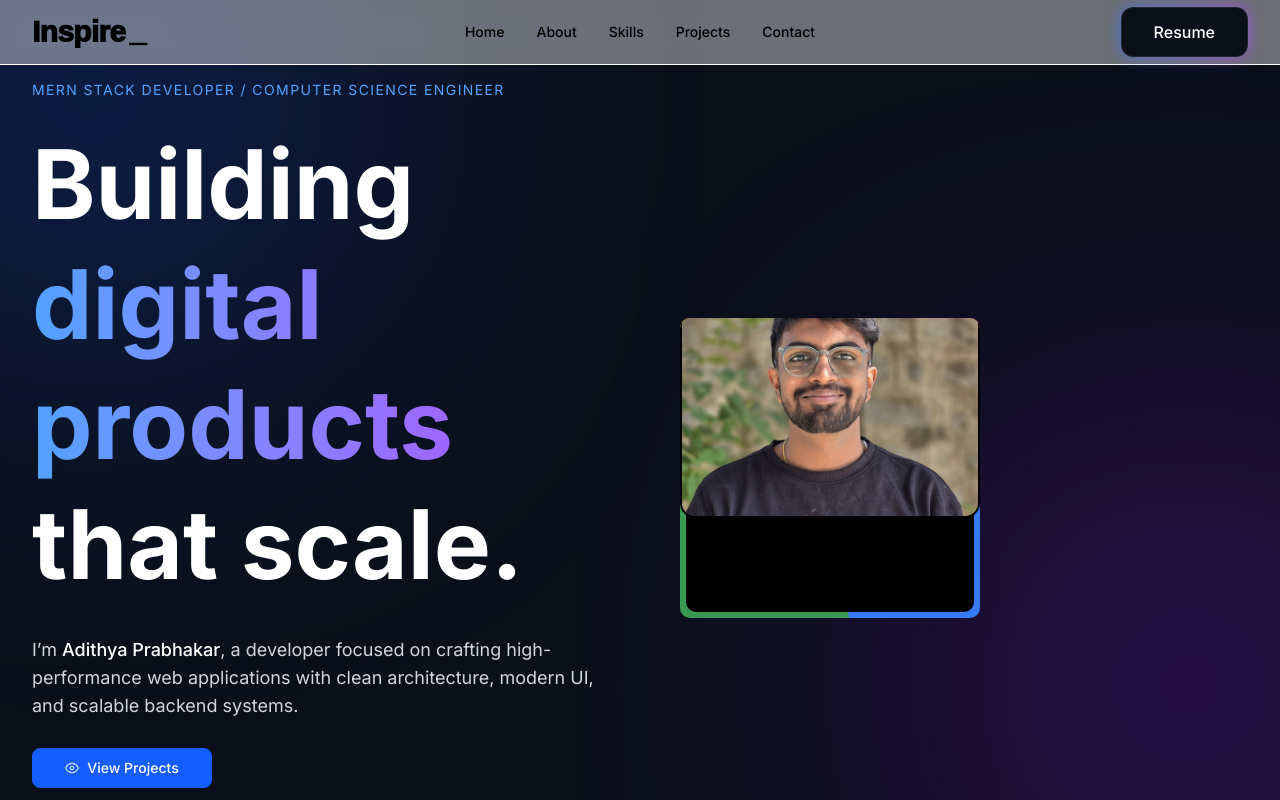
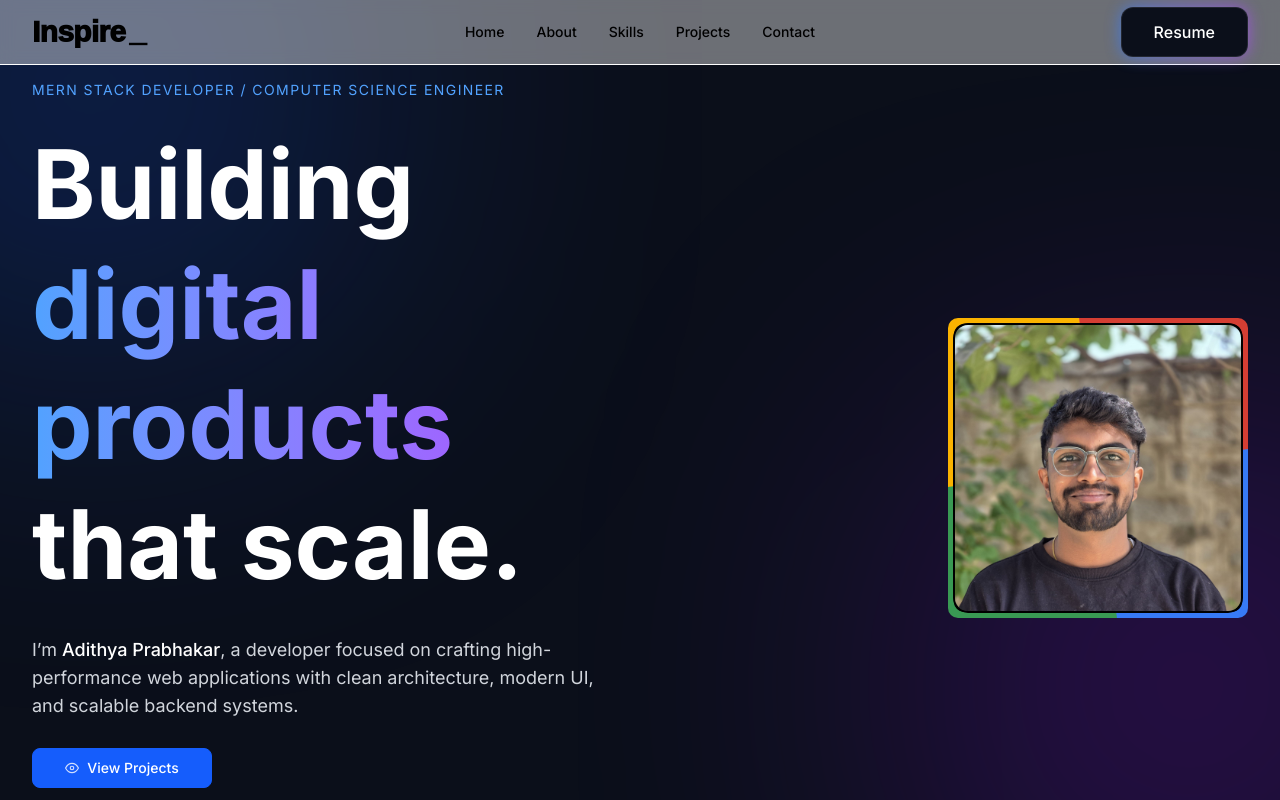
Before and after one commit to AdithyaPrabhakar/Adithya_Portfolio, a React (Vite) app: page / in a window 1280 px wide. Shown: the top 800 px of the page. Built offline with nearby package versions, Linux system fonts and the light colour scheme; a web font is replaced by a local one.

Commit message:
Update Hero.jsx

```diff
--- a/src/components/Home/Hero.jsx
+++ b/src/components/Home/Hero.jsx
@@ -120,31 +120,34 @@ const Hero = () => {
           {/* RIGHT CONTENT – PIXEL TRANSITION */}
 <div
   className="
-    rainbow
     flex justify-center
     lg:justify-end
     mt-16 lg:mt-0
   "
 >
-  {/* Size controller (prevents overflow on mobile) */}
+  {/* Rainbow border wrapper */}
   <div
     className="
+      rainbow
       w-[260px] h-[340px]
       sm:w-[300px] sm:h-[400px]
       md:w-[340px] md:h-[440px]
       lg:w-[380px] lg:h-[500px]
+      flex items-center justify-center
     "
   >
+    {/* Force PixelTransition to fill rainbow */}
+    <div className="w-full h-full">
       <PixelTransition
         firstContent={
           <img
             src={`${import.meta.env.BASE_URL}myphoto.jpeg`}
             alt="Adithya Prabhakar"
-          className="w-full h-full object-cover rounded-xl"
+            className="w-full h-full object-cover"
           />
         }
         secondContent={
-        <div className="w-full h-full grid place-items-center bg-[#111] rounded-xl">
+          <div className="w-full h-full grid place-items-center bg-[#111]">
             <p className="text-3xl font-black text-white">Hey!</p>
           </div>
         }
@@ -152,8 +155,9 @@ const Hero = () => {
         pixelColor="#6d6affff"
         once={false}
         animationStepDuration={0.4}
-      className="custom-pixel-card"
+        className="w-full h-full"
       />
+    </div>
   </div>
 </div>
 
```
Lines whose indentation alone changed are shown as unchanged.
